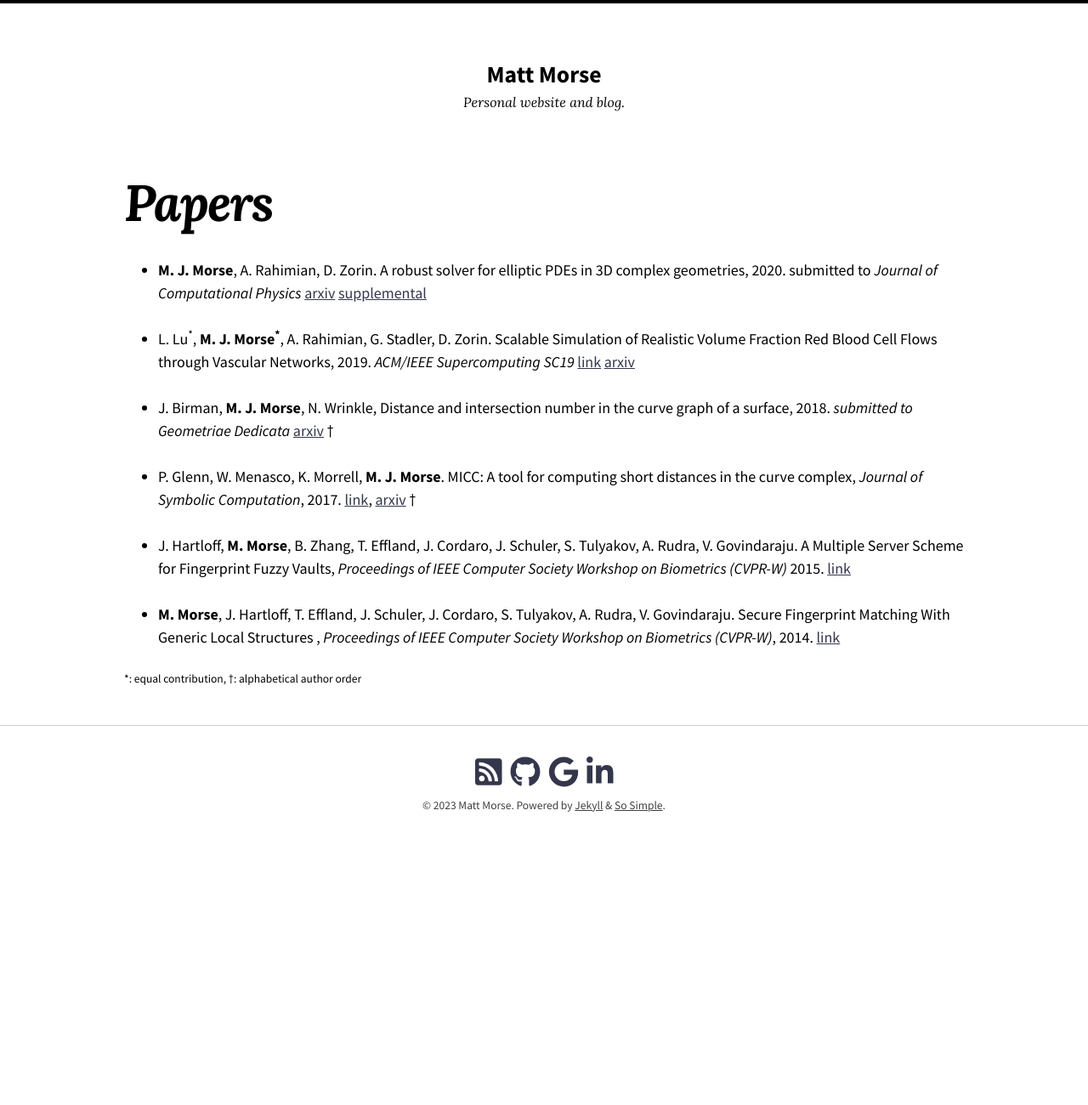
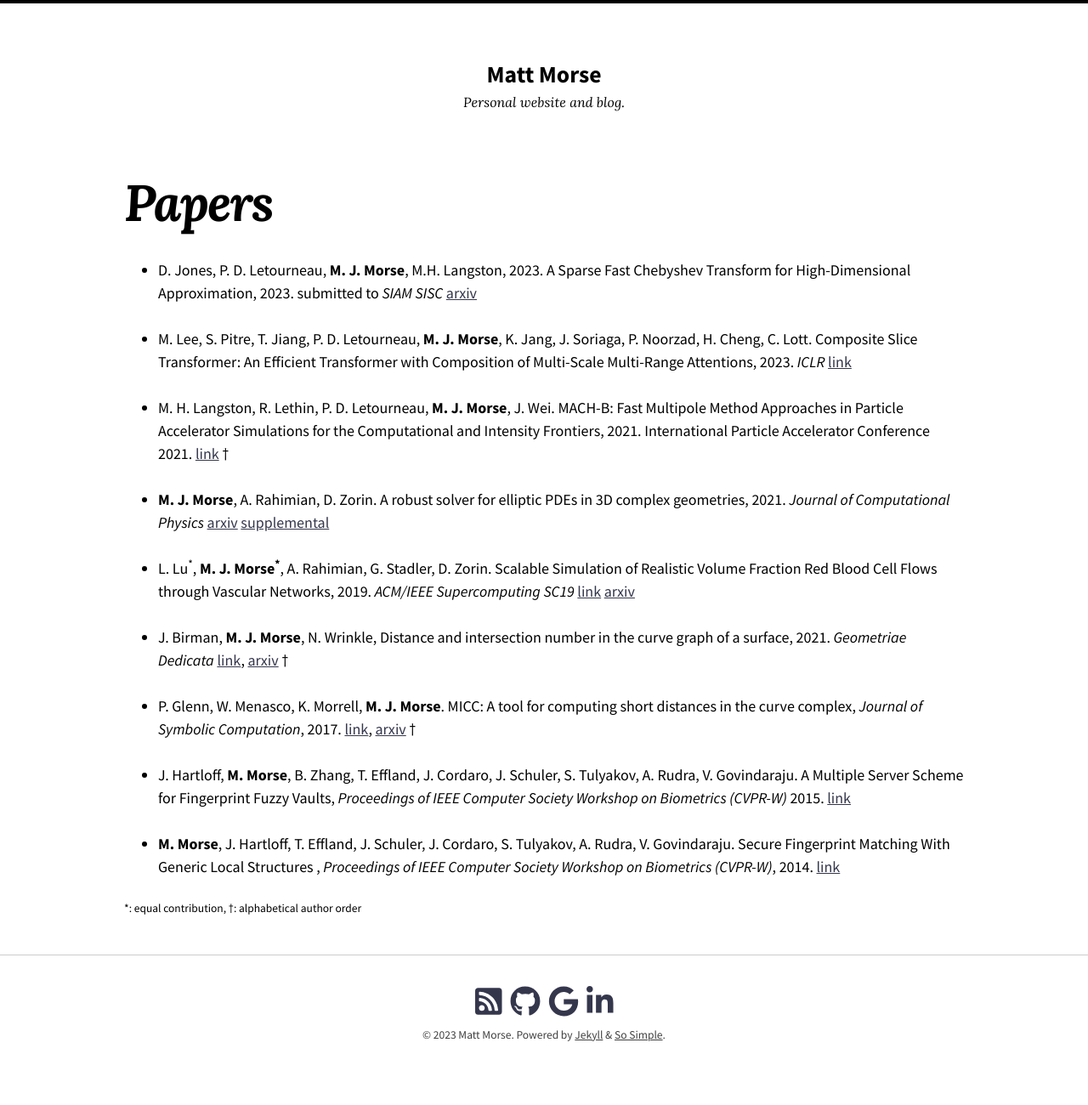
Before and after one commit to mmorse1217/mmorse1217.github.io, a Jekyll site: the page built from papers/index.md, in a window 1280 px wide. Shown: the whole page at 85% size. Built offline with Jekyll 4.4.1, drawn with Linux system fonts in a browser that asks for light colours; nearby versions of some CDN libraries; before the commit the page ends 1030 px from its top, so only the background shows below that.

Commit message:
Update papers.md

```diff
--- a/papers/index.md
+++ b/papers/index.md
@@ -4,11 +4,18 @@ title: Papers
 excerpt: ""
 modified: 2021-05-11
 ---
-* **M. J. Morse**, A. Rahimian, D. Zorin. A robust solver for elliptic PDEs in 3D complex geometries, 2020. submitted to *Journal of Computational Physics* [arxiv](https://arxiv.org/abs/2002.04143) [supplemental](https://cims.nyu.edu/gcl/papers/2020-qbkix3d-supplementary.pdf)
+* D. Jones, P. D. Letourneau, **M. J. Morse**, M.H. Langston, 2023. A Sparse Fast Chebyshev Transform for High-Dimensional Approximation, 2023. submitted to *SIAM SISC* [arxiv](https://arxiv.org/pdf/2309.14584.pdf)
+
+* M. Lee, S. Pitre, T. Jiang, P. D. Letourneau, **M. J. Morse**, K. Jang, J. Soriaga,
+P. Noorzad, H. Cheng, C. Lott. Composite Slice Transformer: An Efficient Transformer with Composition of Multi-Scale Multi-Range Attentions, 2023. *ICLR* [link](https://openreview.net/pdf?id=nWTzIsgrYNN)
+
+* M. H. Langston, R. Lethin, P. D. Letourneau, **M. J. Morse**, J. Wei. MACH-B: Fast Multipole Method Approaches in Particle Accelerator Simulations for the Computational and Intensity Frontiers, 2021. International Particle Accelerator Conference 2021. [link](https://inspirehep.net/files/aa1b7fc713a20c1b90c995157a5da14d) &dagger;
+
+* **M. J. Morse**, A. Rahimian, D. Zorin. A robust solver for elliptic PDEs in 3D complex geometries, 2021. *Journal of Computational Physics* [arxiv](https://arxiv.org/abs/2002.04143) [supplemental](https://cims.nyu.edu/gcl/papers/2020-qbkix3d-supplementary.pdf)
 
 * L. Lu<sup>\*</sup>, **M. J. Morse<sup>\*</sup>**, A. Rahimian, G. Stadler, D. Zorin. Scalable Simulation of Realistic Volume Fraction Red Blood Cell Flows through Vascular Networks, 2019. *ACM/IEEE Supercomputing SC19* [link](https://dl.acm.org/doi/10.1145/3295500.3356203) [arxiv](https://arxiv.org/pdf/1909.11085.pdf)
 
-* J. Birman, **M. J. Morse**, N. Wrinkle, Distance and intersection number in the curve graph of a surface, 2018. *submitted to Geometriae Dedicata* [arxiv](https://arxiv.org/abs/1809.07385) &dagger;
+* J. Birman, **M. J. Morse**, N. Wrinkle, Distance and intersection number in the curve graph of a surface, 2021. *Geometriae Dedicata* [link](https://link.springer.com/article/10.1007/s10711-021-00644-9), [arxiv](https://arxiv.org/abs/1809.07385) &dagger;
 
 * P. Glenn, W. Menasco, K. Morrell, **M. J. Morse**. MICC: A tool for computing short distances in the curve complex, *Journal of Symbolic Computation*, 2017. [link](https://doi.org/10.1016/j.jsc.2016.03.010), [arxiv](http://arxiv.org/abs/1408.4134) &dagger;
 
```
